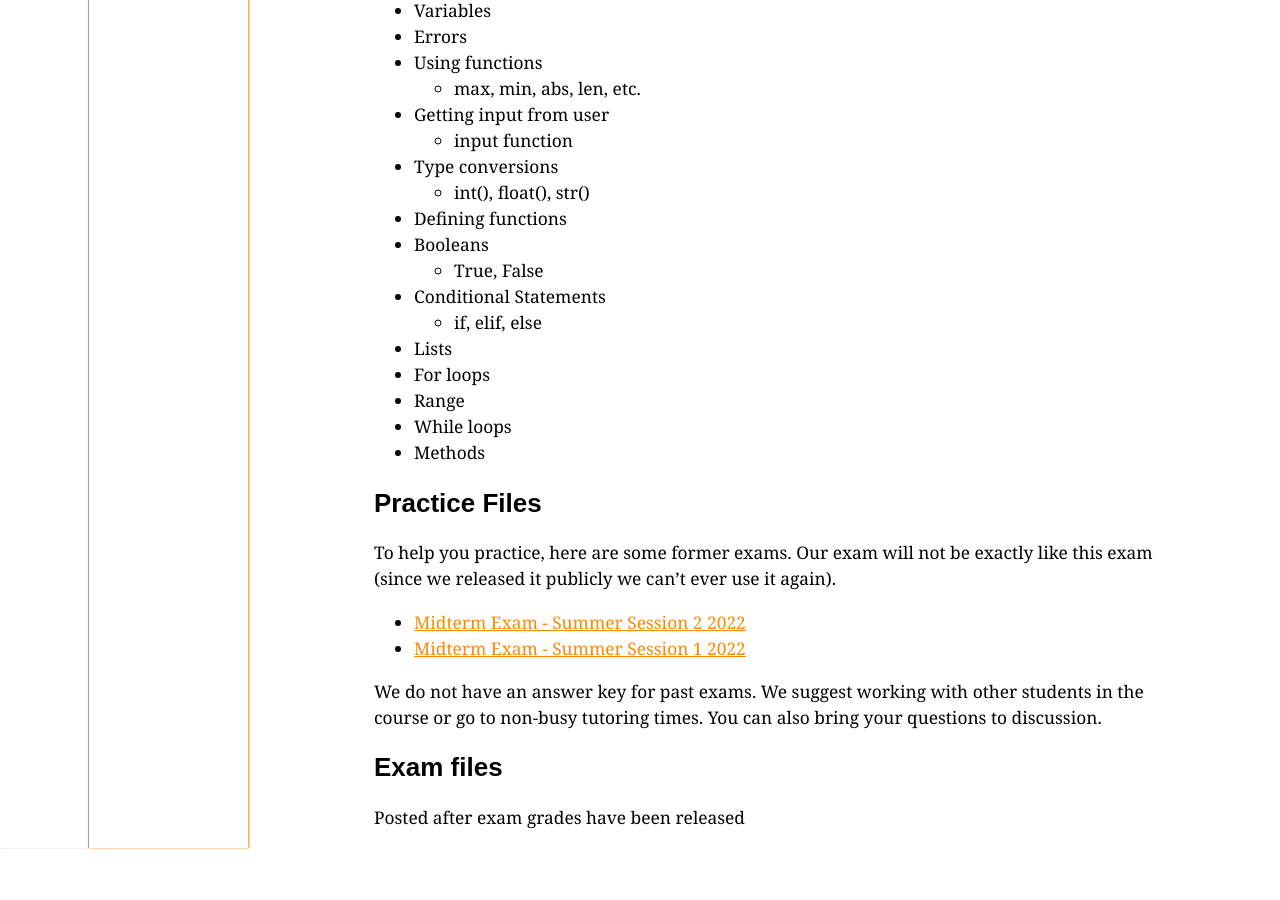
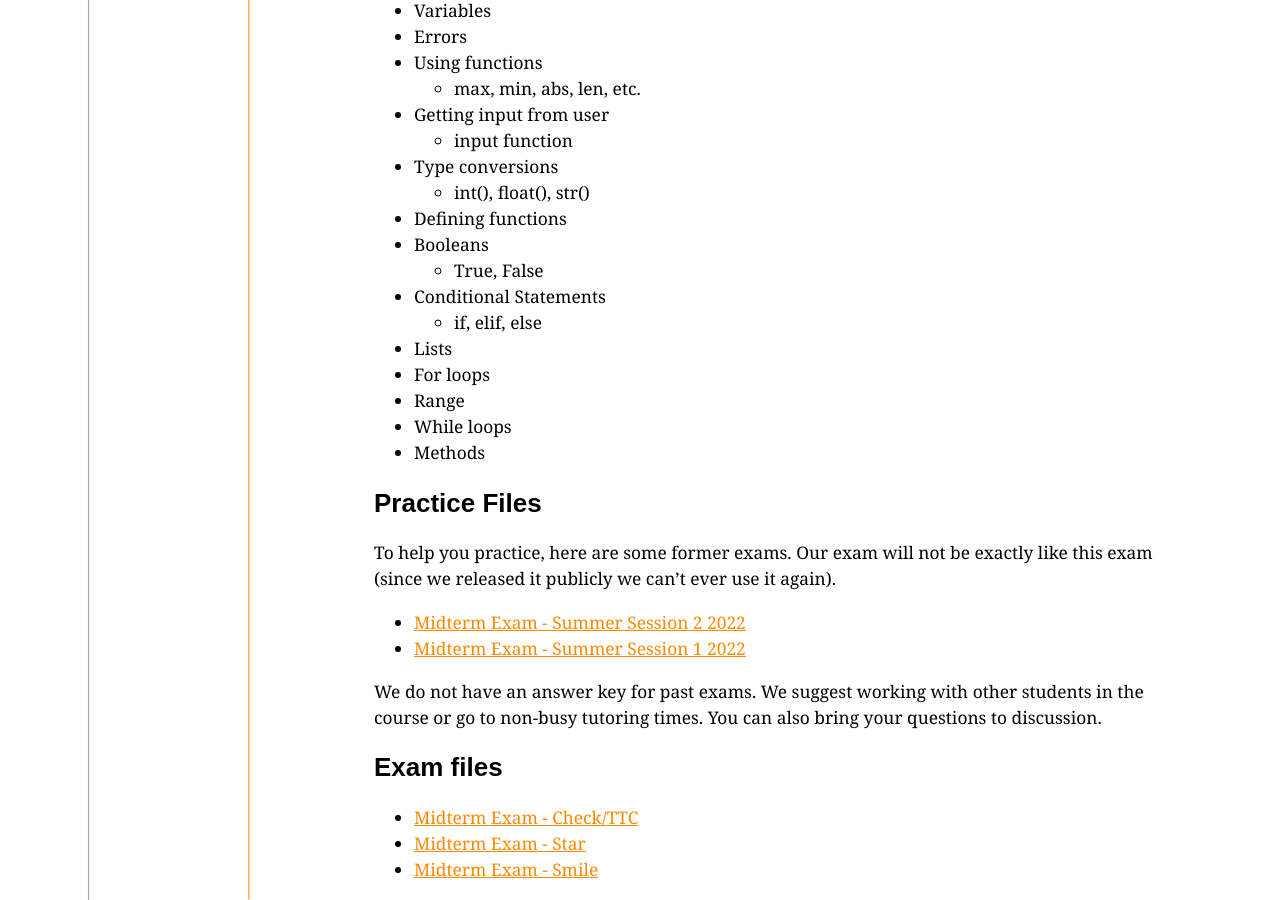
Before and after one commit to ucsd-cse8a-sp24/ucsd-cse8a-sp24.github.io, a Jekyll site: the page built from _lectures/midterm-exam.md, in a window 1280 px wide and 900 px high, scrolled down 839 px. Built offline with Jekyll 4.4.1, drawn with Linux system fonts in a browser that asks for light colours; before the commit the page ends 1687 px from its top, so only the background shows below that.

Commit message:
Update midterm-exam.md

```diff
--- a/_lectures/midterm-exam.md
+++ b/_lectures/midterm-exam.md
@@ -63,4 +63,6 @@ We do not have an answer key for past exams. We suggest working with other stude
 
 ## Exam files
 
-Posted after exam grades have been released
+- [Midterm Exam - Check/TTC](https://drive.google.com/file/d/1lJX-UCgMMgNsR1Fz-QwAkc5N5EzY4PfJ/view?usp=drive_link){:target="_blank"}
+- [Midterm Exam - Star](https://drive.google.com/file/d/11UNqa_xrbp4hnsWvbhgF79npOedC_DrT/view?usp=drive_link){:target="_blank"}
+- [Midterm Exam - Smile](https://drive.google.com/file/d/1TAu0NOEy9qqewJ8hdCD3PdSK62PiDs4-/view?usp=drive_link){:target="_blank"}
```
